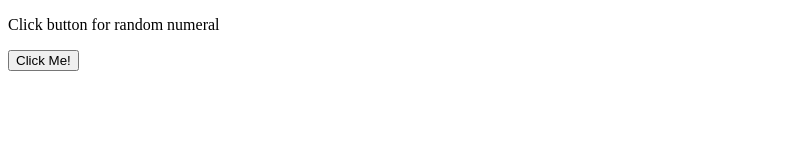
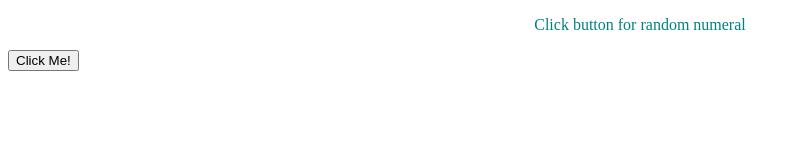
Before and after one commit to laierr/hebrew_numerals, a website: page index.html in a window 1280 px wide. Shown: the whole page, without its empty margins (0-800 px from the left). Drawn offline with Linux system fonts and the light colour scheme.

Commit message:
initial commit

```diff
--- a/index.html
+++ b/index.html
@@ -2,6 +2,7 @@
 <html>
 <head>
 	<title>Hebrew Numbers</title>
+	<link rel="stylesheet" type="text/css" href="stylesheet.css">
 	<script type="text/javascript" src="index.js"></script>
 	<script type="text/javascript">function buttonClick(rnd) {
 		console.log(rnd); //remove befor flight
--- /dev/null
+++ b/stylesheet.css
@@ -0,0 +1,4 @@
+p {
+	color: #008080;
+	text-align: center;
+}
```
